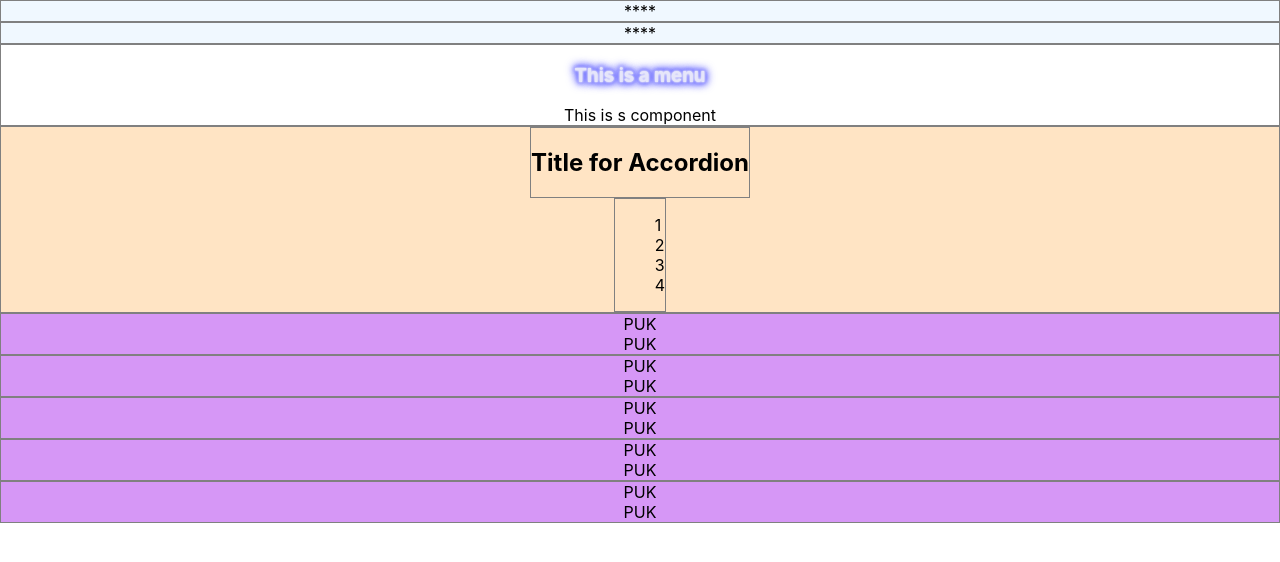
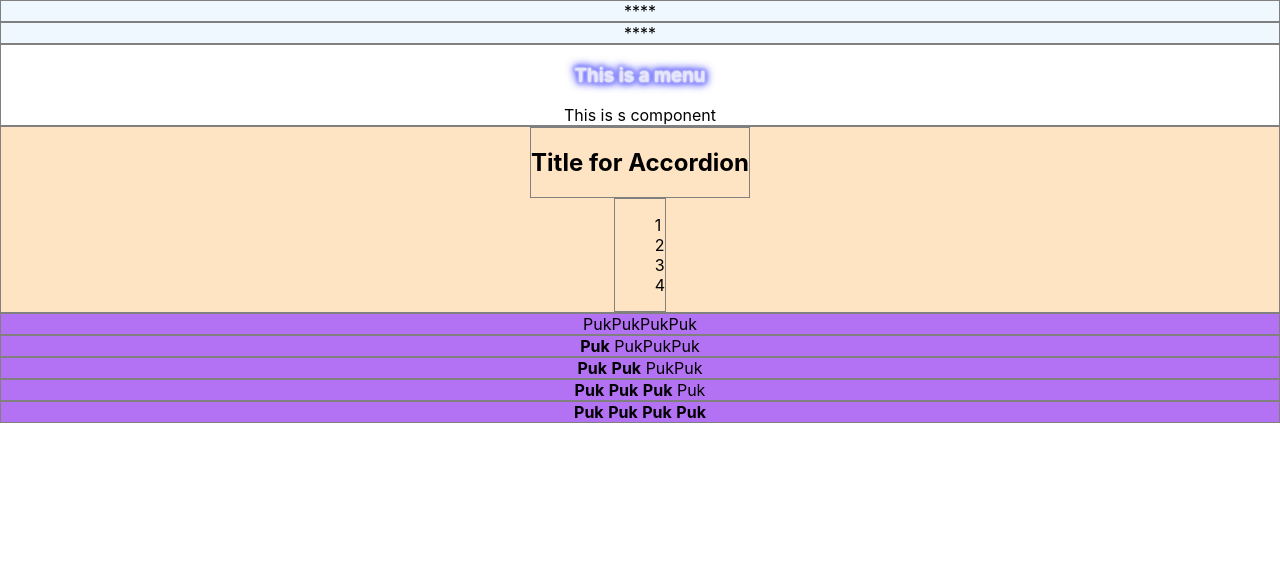
Before and after one commit to Ciahaka/React_Kabzda, a React (Create React App) app: page / in a window 1280 px wide. Shown: the top 562 px of the page. Built offline with nearby package versions, Linux system fonts and the light colour scheme.

Commit message:
change Rating

```diff
--- a/src/component/rating/Rating.module.css
+++ b/src/component/rating/Rating.module.css
@@ -1,8 +1,5 @@
 .container {
-    display: flex;
-    flex-direction: column;
-    justify-content: center;
-    align-items: center;
+    text-align: center;
     border: 1px solid grey;
-    background-color: #d697f6;
+    background-color: #b371f3;;
 }
--- a/src/component/rating/Rating.tsx
+++ b/src/component/rating/Rating.tsx
@@ -1,11 +1,58 @@
 import React from 'react';
 import s from './Rating.module.css'
+import {Puk, PukType} from './puk/Puk';
 
-export const Rating = () => {
+export type TypeRating ={
+  value:number
+}
+
+export const Rating = (props:TypeRating) => {
+  if (props.value===1) {
+    return (
+      <div className={s.container}>
+        <Puk selected={true}/>
+        <Puk selected={false}/>
+        <Puk selected={false}/>
+        <Puk selected={false}/>
+      </div>
+    );
+  }
+  if (props.value===2) {
+    return (
+      <div className={s.container}>
+        <Puk selected={true}/>
+        <Puk selected={true}/>
+        <Puk selected={false}/>
+        <Puk selected={false}/>
+      </div>
+    );
+  }
+  if (props.value===3) {
+    return (
+      <div className={s.container}>
+        <Puk selected={true}/>
+        <Puk selected={true}/>
+        <Puk selected={true}/>
+        <Puk selected={false}/>
+      </div>
+    );
+  }
+  if (props.value===4){
+    return (
+      <div className={s.container}>
+        <Puk selected={true}/>
+        <Puk selected={true}/>
+        <Puk selected={true}/>
+        <Puk selected={true}/>
+      </div>
+    );
+  }
   return (
     <div className={s.container}>
-      <div>PUK</div>
-      <div>PUK</div>
+      <Puk selected={false}/>
+      <Puk selected={false}/>
+      <Puk selected={false}/>
+      <Puk selected={false}/>
     </div>
   );
 }
```
